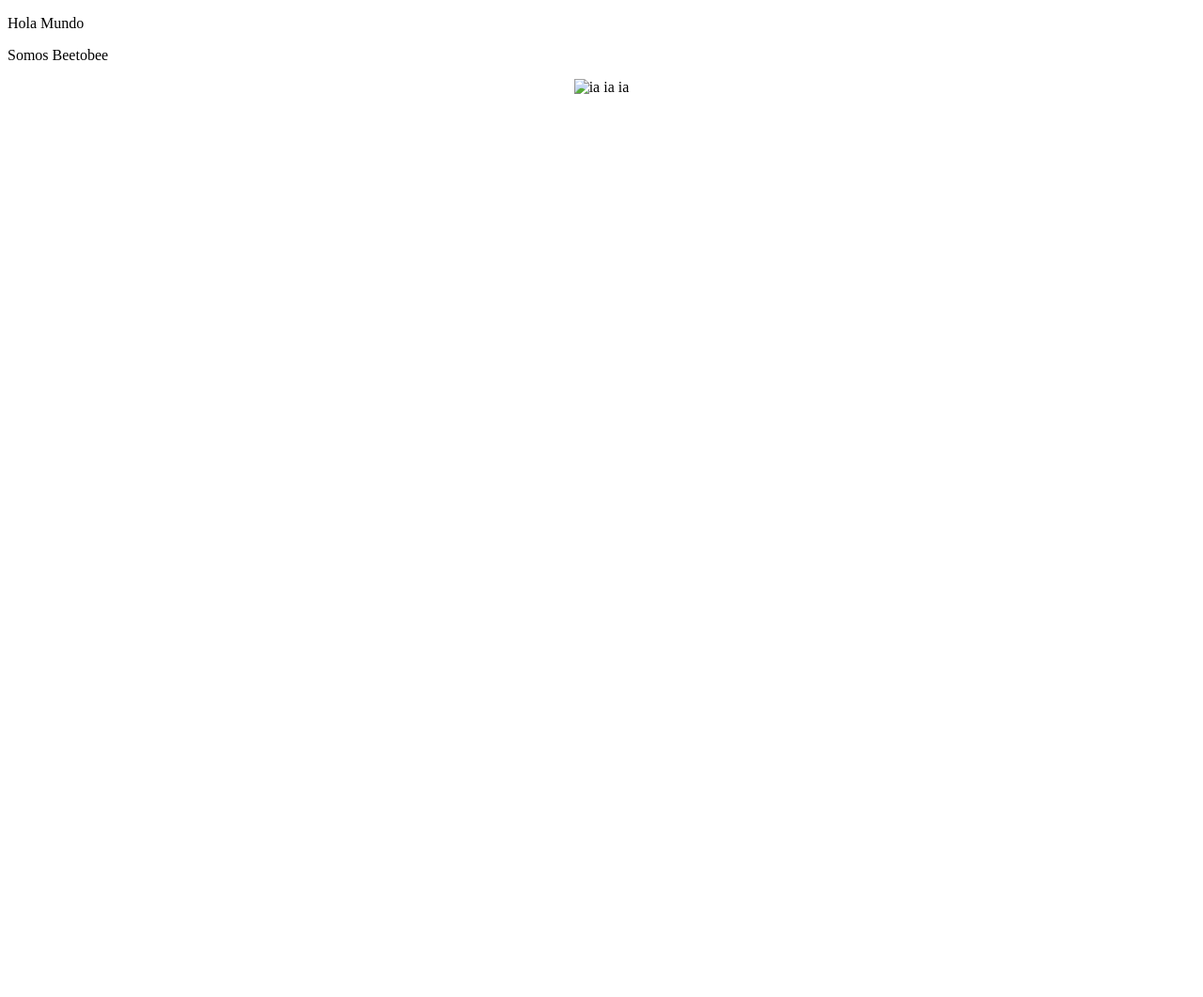
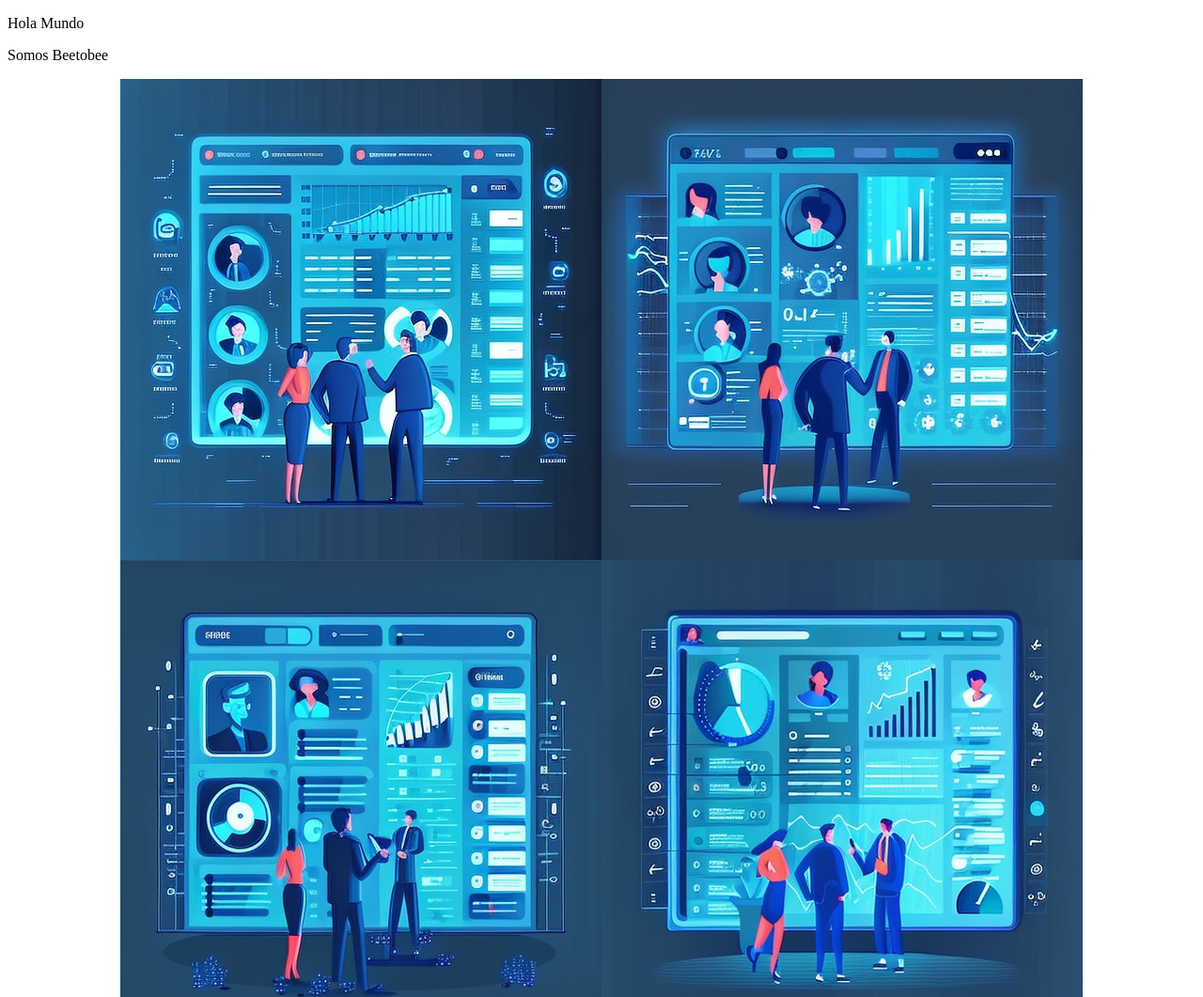
Before and after one commit to DianaFruto/Beetobee, a plain HTML site: page index.html in a window 1280 px wide. Shown: the top 1061 px of the page at 94% size. Before the commit the page ends 800 px from the top, so only its background shows below. Drawn offline with Linux system fonts and the light colour scheme.

Commit message:
Update index.html

```diff
--- a/index.html
+++ b/index.html
@@ -7,7 +7,7 @@
     <p>Hola Mundo</p>
     <p>Somos Beetobee</p>
     <div class="center">
-      <img src="img/ia ia ia.png" alt="ia ia ia">
+      <img src="img/discordimage.png" alt="ia ia ia">
     </div>
   </body>
 </html>
```
